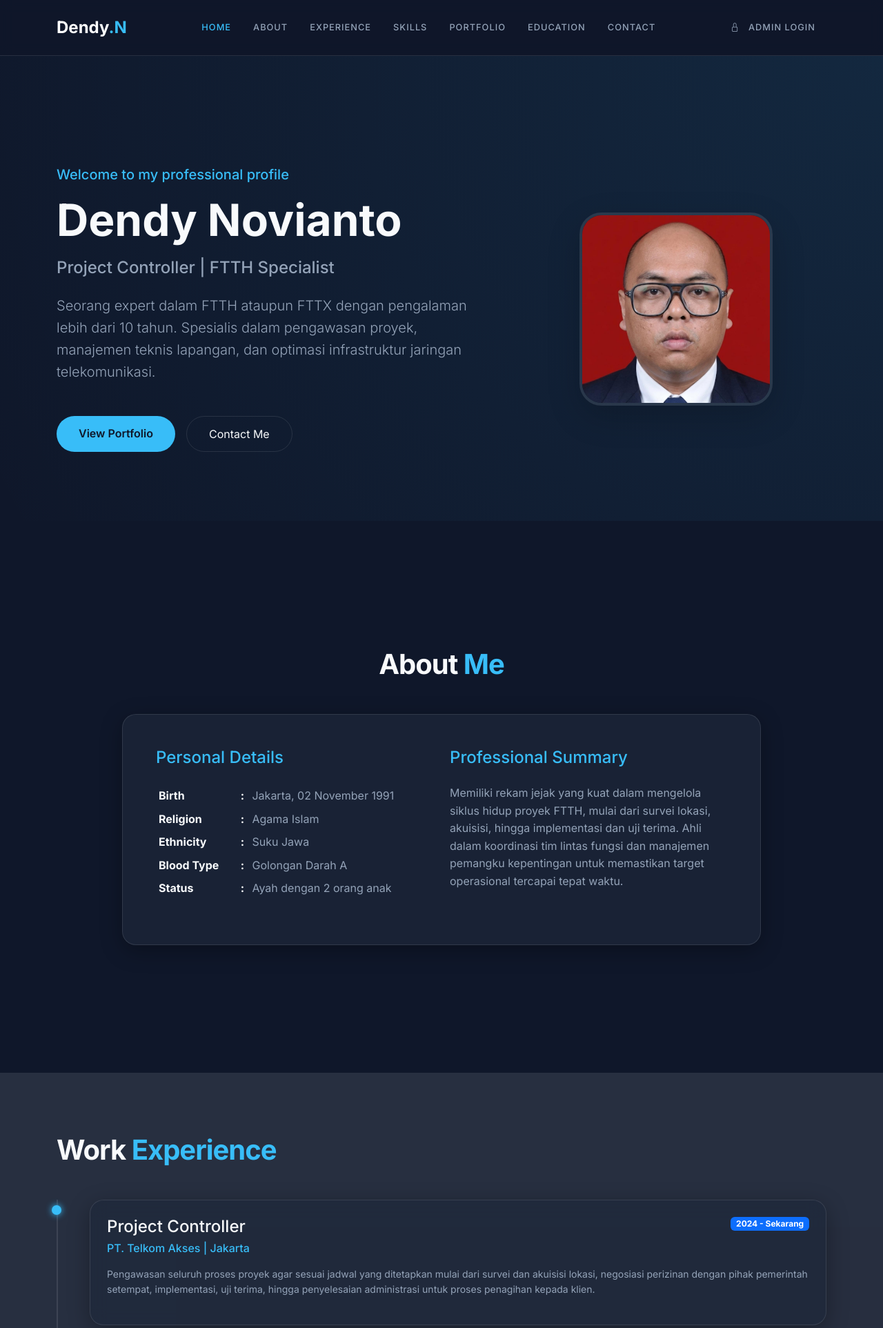
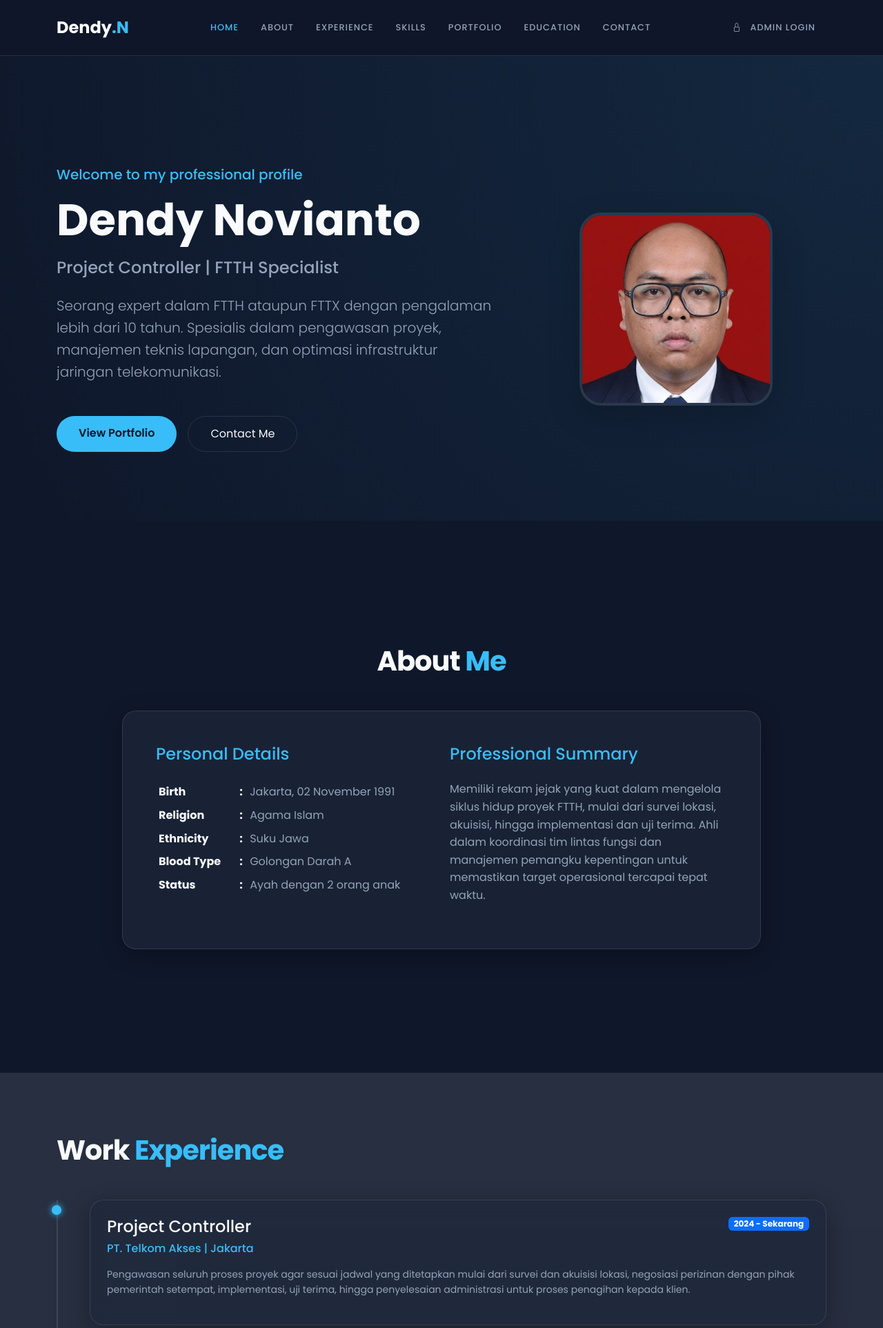
Before and after one commit to Dwi-Susilo/Portfolio-Management-System, a PHP site: page / in a window 1280 px wide. Shown: the top 1925 px of the page at 69% size. Run offline with PHP 8.4, Linux system fonts and the light colour scheme.

Commit message:
modified: font

```diff
--- a/assets/css/index.css
+++ b/assets/css/index.css
@@ -1,3 +1,5 @@
+@import url("https://fonts.googleapis.com/css2?family=Cormorant+Infant:ital,wght@0,300..700;1,300..700&family=Cormorant:ital,wght@0,300..700;1,300..700&family=Montserrat:ital,wght@0,100..900;1,100..900&family=Poppins:ital,wght@0,100;0,200;0,300;0,400;0,500;0,600;0,700;0,800;0,900;1,100;1,200;1,300;1,400;1,500;1,600;1,700;1,800;1,900&display=swap");
+
 :root {
   --bg-dark: #0f172a;
   --bg-card: rgba(30, 41, 59, 0.7);
@@ -8,7 +10,7 @@
 }
 
 body {
-  font-family: "Inter", sans-serif;
+  font-family: "Poppins", sans-serif;
   background-color: var(--bg-dark);
   color: var(--text-main);
   line-height: 1.6;
```
